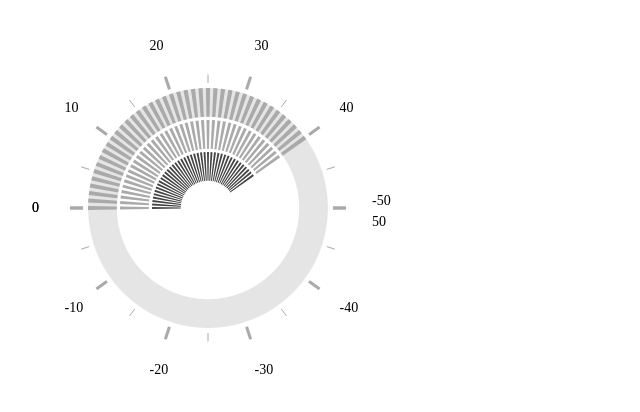
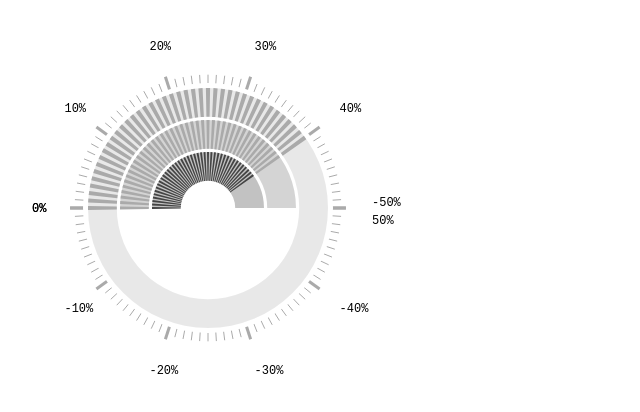
Before and after one commit to igw-ted/d3-simple-gauge, a website: page src/index.html in a window 1280 px wide. Shown: the whole page, without its empty margins (0-640 px from the left). Drawn offline with nearby package versions, Linux system fonts and the light colour scheme.

Commit message:
Adding more customizable variables.

```diff
--- a/src/Gauge.js
+++ b/src/Gauge.js
@@ -188,7 +188,7 @@ class Gauge {
 
     }
 
-    drawLine(angle,thickness, length) {
+    drawLine(angle, thickness, length) {
 
         angle = angle * -1; // Need to change the orientation.
 
@@ -231,6 +231,7 @@ class Gauge {
         textElement.style.fontSize = this.tickLabelSize + "px";
         textElement.setAttribute("transform", "translate(" + transformX + "," + transformY + ")");
         textElement.style.fill = this.tickLabelColor;
+        textElement.style.fontFamily = this.tickLabelFontFamily;
         textElement.textContent = text;
 
         if(Math.ceil(Math.abs(angle)) === this.maxDegrees) {
@@ -293,6 +294,7 @@ class Gauge {
         this.tickCoverColor = "#fff";
         this.tickLabelSize = "11px";
         this.tickLabelColor = "#000";
+        this.tickLabelFontFamily = "monospace";
     }
 
     /*
@@ -327,5 +329,6 @@ class Gauge {
         this.tickCoverColor = typeof config.tickCoverColor === "undefined" ? this.tickCoverColor : config.tickCoverColor;
         this.tickLabelColor = typeof config.tickLabelColor === "undefined" ? this.tickLabelColor : config.tickLabelColor;
         this.tickLabelSize = typeof config.tickLabelSize === "undefined" ? this.tickLabelSize : config.tickLabelSize;
+        this.tickLabelFontFamily = typeof config.tickLabelFontFamily === "undefined" ? this.tickLabelFontFamily : config.tickLabelFontFamily;
     }
 }
--- a/src/index.html
+++ b/src/index.html
@@ -40,14 +40,16 @@
                 minValue: -50,
                 maxValue: 50,
                 orientation: temp1.orientationVar().WEST,
-                background: "rgba(0,0,0,0.1)",
+                background: "rgba(0,0,0,0.09)",
                 backgroundFill: "full",
-                tickModulus: 5,
+                tickModulus: 1,
                 bigTickModulus: 10,
                 tickColor: "#aaa",
                 tickCoverColor: "#fff",
                 tickLabelColor: "#000",
-                tickLabelSize: 14
+                tickLabelSize: 12,
+                unit: "%",
+                tickLabelFontFamily: "monospace"
             });
             temp1.update();
 
@@ -62,7 +64,8 @@
                 tickThickness: 2,
                 data: 40,
                 maxDegrees: 180,
-                orientation: temp1.orientationVar().WEST
+                orientation: temp1.orientationVar().WEST,
+                background: "rgba(0,0,0,0.17)"
             });
             temp2.update();
 
@@ -78,7 +81,8 @@
                 tickThickness: 2,
                 maxDegrees: 180,
                 orientation: temp1.orientationVar().WEST,
-                color: "#444"
+                color: "#444",
+                background: "rgba(0,0,0,0.24)",
             });
             temp3.update();
 
```
Also changed, not shown: README.md.
